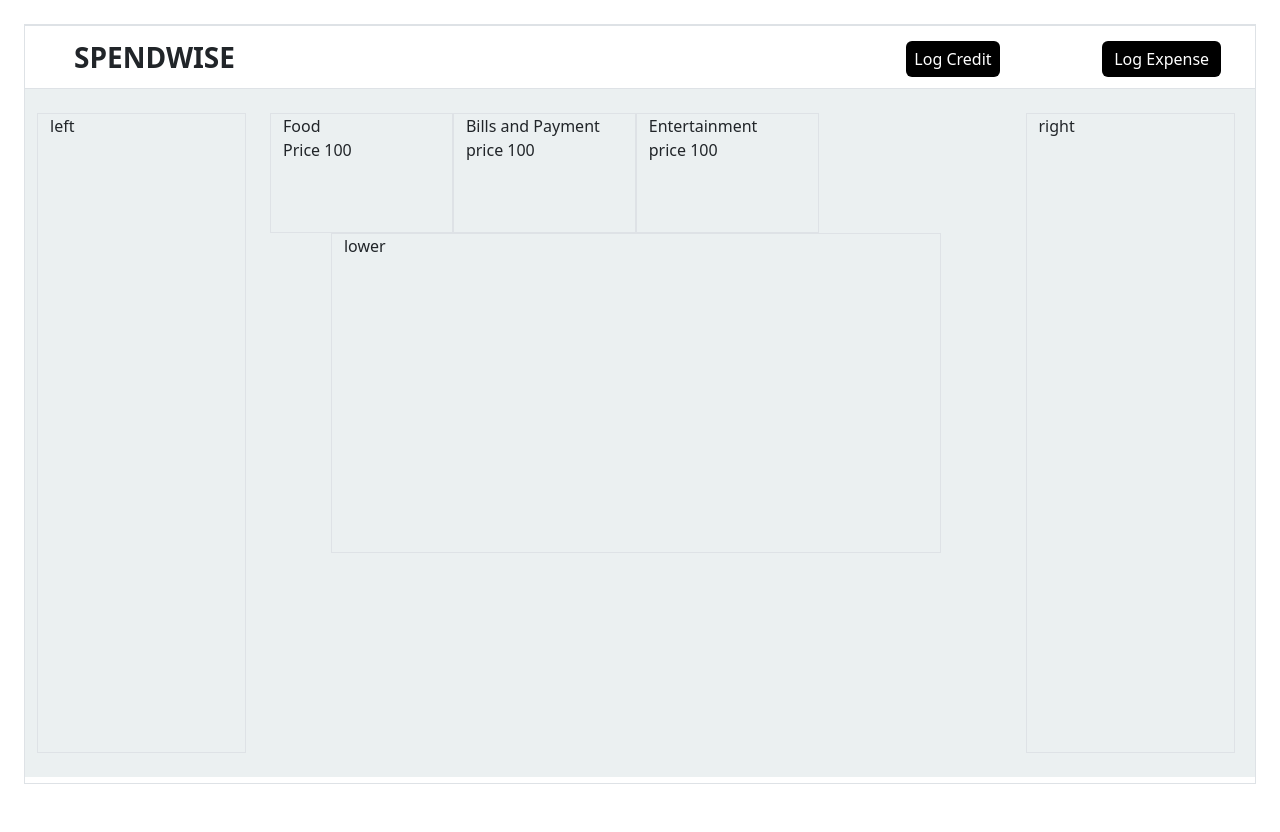
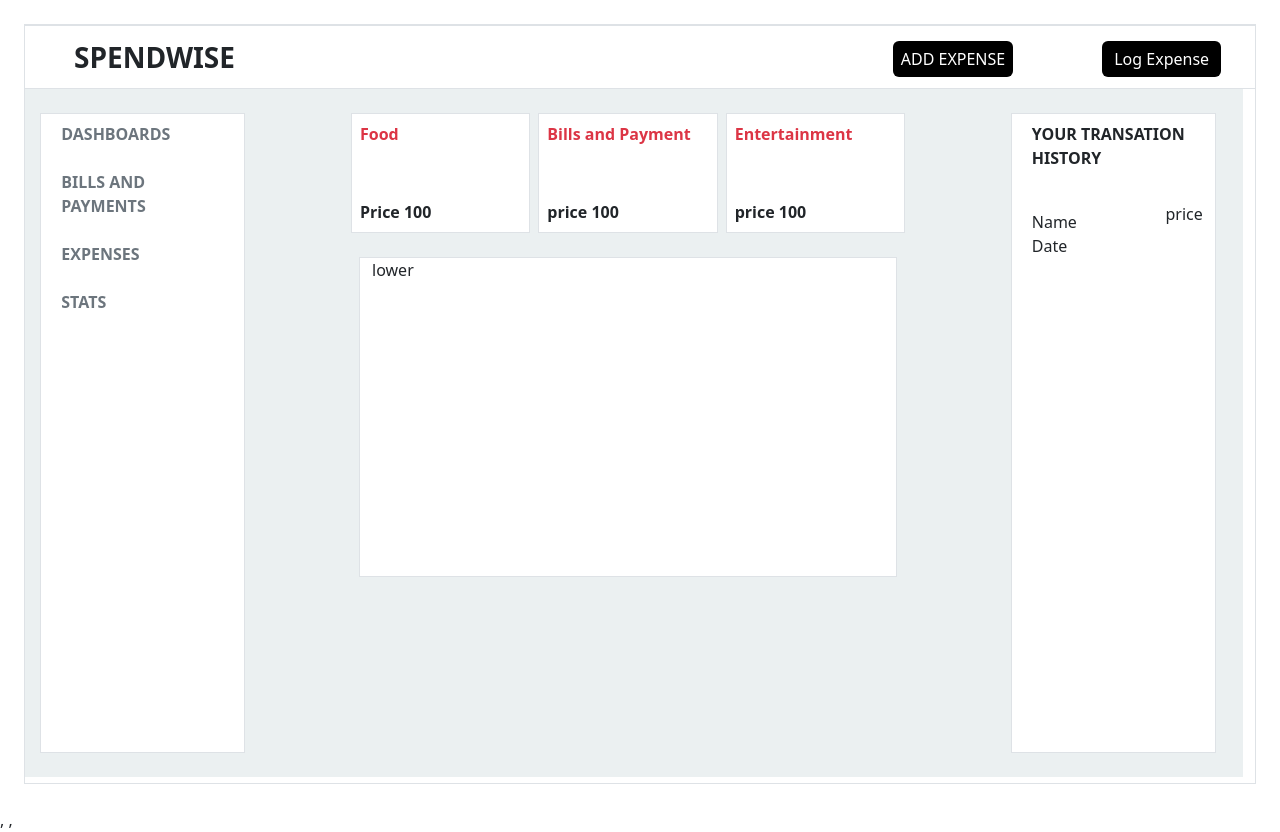
Before and after one commit to Merciful123/expense-tracker, a React (Create React App) app: page / in a window 1280 px wide. Before the commit the page ends 808 px from the top, so only its background shows below. Built offline with nearby package versions, Linux system fonts and the light colour scheme.

Commit message:
redux-toolkit setup done

```diff
--- a/package.json
+++ b/package.json
@@ -3,6 +3,7 @@
   "version": "0.1.0",
   "private": true,
   "dependencies": {
+    "@reduxjs/toolkit": "^2.1.0",
     "@testing-library/jest-dom": "^5.17.0",
     "@testing-library/react": "^13.4.0",
     "@testing-library/user-event": "^13.5.0",
@@ -10,7 +11,10 @@
     "react": "^18.2.0",
     "react-bootstrap": "^2.10.1",
     "react-dom": "^18.2.0",
+    "react-redux": "^9.1.0",
     "react-scripts": "5.0.1",
+    "redux-persist": "^6.0.0",
+    "uuid": "^9.0.1",
     "web-vitals": "^2.1.4"
   },
   "scripts": {
--- /dev/null
+++ b/src/components/AddExpense/index.jsx
@@ -0,0 +1,119 @@
+import React, { useState } from "react";
+import { useDispatch, useSelector } from "react-redux";
+import { addExpense, selectExpenses } from "../../redux/expenseSlice";
+import Form from "react-bootstrap/Form";
+import Button from "react-bootstrap/Button";
+import Modal from "react-bootstrap/Modal";
+import { v4 as uuidv4 } from "uuid";
+
+const AddExpense = () => {
+  const [show, setShow] = useState(false);
+  const [itemName, setItemName] = useState("");
+  const [price, setPrice] = useState("");
+  const [category, setCategory] = useState("");
+  const [date, setDate] = useState("");
+  const expenses = useSelector(selectExpenses);
+  const dispatch = useDispatch();
+
+  const handleClose = () => setShow(false);
+  const handleShow = () => setShow(true);
+
+  const handleCategoryChange = (e) => {
+    setCategory(e.target.value);
+  };
+
+  const handleDateChange = (e) => {
+    setDate(e.target.value);
+  };
+
+  const handleFormSubmit = (e) => {
+    e.preventDefault();
+
+    // Generate UUID for the expense
+    const expenseId = uuidv4();
+
+    // Construct the expense object
+    const expense = {
+      id: expenseId,
+      itemName: itemName,
+      price: price,
+      category: category,
+      date: date,
+    };
+
+    // Dispatch the addExpense action to add the expense to the store
+    dispatch(addExpense(expense));
+
+    // Save expenses to local storage
+    localStorage.setItem("expenses", JSON.stringify([...expenses, expense]));
+
+    // Reset form data
+    setItemName("");
+    setPrice("");
+    setCategory("");
+    setDate("");
+
+    console.log(expenses);
+    // Close the modal
+    handleClose();
+  };
+
+  return (
+    <>
+      <Button className="mt-1 px-2 bg-black border-0" onClick={handleShow}>
+        ADD EXPENSE
+      </Button>
+
+      <Modal show={show} onHide={handleClose}>
+        <Modal.Header closeButton>
+          <Modal.Title>Add Expense</Modal.Title>
+        </Modal.Header>
+        <Modal.Body>
+          <Form onSubmit={handleFormSubmit}>
+            <Form.Group className="mb-3">
+              <Form.Label>Item name</Form.Label>
+              <Form.Control
+                type="text"
+                placeholder="Enter item name"
+                value={itemName}
+                onChange={(e) => setItemName(e.target.value)}
+              />
+            </Form.Group>
+            <Form.Group className="mb-3">
+              <Form.Label>Category</Form.Label>
+              <Form.Select value={category} onChange={handleCategoryChange}>
+                <option value="">Select Category</option>
+                <option value="food and Drinks">Foods and Drinks</option>
+                <option value="Bills and Payment">Bills and payment</option>
+                <option value="Entertainment">Entertainment</option>
+              </Form.Select>
+            </Form.Group>
+            <Form.Group className="mb-3">
+              <Form.Label>Price</Form.Label>
+              <Form.Control
+                type="number"
+                placeholder="Enter price"
+                value={price}
+                onChange={(e) => setPrice(e.target.value)}
+              />
+            </Form.Group>
+            <Form.Group className="mb-3">
+              <Form.Label>Date</Form.Label>
+              <Form.Control
+                type="date"
+                value={date}
+                onChange={handleDateChange}
+              />
+            </Form.Group>
+
+            <Button variant="primary" type="submit">
+              Submit
+            </Button>
+          </Form>
+        </Modal.Body>
+      </Modal>
+    </>
+  );
+};
+
+export default AddExpense;
--- /dev/null
+++ b/src/components/LeftSideBar/index.jsx
@@ -0,0 +1,15 @@
+import React from 'react'
+
+
+const LeftSidebar = () => {
+  return (
+    <div className="d-flex flex-column gap-4  p-2  min-w-100">
+      <div className="fw-bolder text-secondary">DASHBOARDS</div>
+      <div className="fw-bolder  text-secondary">BILLS AND PAYMENTS</div>
+      <div className="fw-bolder text-secondary">EXPENSES</div>
+      <div className="fw-bolder text-secondary">STATS</div>
+    </div>
+  );
+}
+
+export default LeftSidebar;
--- a/src/components/MiddleSection/index.css
+++ b/src/components/MiddleSection/index.css
@@ -1,23 +1,22 @@
-.middle-container{
-    /* min-height: 90vh; */
-}
-
 .left-section, .middle-section, .right-section{
     min-height: 80vh;
 }
 
 .middle-section-child{
-    min-height: 15vh !important;
-    /* margin: 20px; */
+    min-height: 15vh;
 }
+
 .middle-section-child-lower{
     min-height: 40vh;
 }
+
 
 @media screen and (max-width: 576px) {
     .left-section,  .right-section{
         min-height: 20vh;
     }
-
+    .middle-section-child-lower{
+        min-height: 60vh;
+    }
 
 }
--- a/src/components/MiddleSection/index.jsx
+++ b/src/components/MiddleSection/index.jsx
@@ -1,30 +1,46 @@
 import React from "react";
 import "./index.css";
+import LeftSidebar from "../LeftSideBar";
 
 const Middle = () => {
   return (
-    <div className="middle-container row middle-bg">
-      <div className="left-section col-xs-12 col-lg-2 border m-4">left</div>
+    <div className="middle-container row middle-bg d-flex justify-content-center w-100">
+      <div className="left-section col-xs-12 col-lg-2 border bg-white m-4">
+        <LeftSidebar />
+      </div>
       <div className="middle-section col-xs-12 col-lg-7 ">
-        <div className="row  mt-4 ">
-          <div className="col-3 gap-1 middle-section-child border">
-            <div>Food </div>
-            <div>Price 100</div>
+        <div className="row  mt-4 mb-4 d-flex flex-wrap justify-content-center gap-2">
+          <div className="col-3 d-flex flex-column gap-4 middle-section-child border bg-white justify-content-between p-2">
+            <div className="text-danger fw-bolder">Food </div>
+            <div className="fw-bolder">Price 100</div>
           </div>
-          <div className="   col-3 middle-section-child border">
-            <div>Bills and Payment</div>
-            <div>price 100</div>
+          <div className="   col-3 d-flex flex-column gap-4 middle-section-child border bg-white flex-wrap justify-content-between p-2">
+            <div className="text-danger fw-bolder">Bills and Payment</div>
+            <div className="fw-bolder">price 100</div>
           </div>
-          <div className=" col-3 middle-section-child border">
-            <div>Entertainment</div>
-            <div>price 100</div>
+          <div className=" col-3 d-flex flex-column gap-4 justify-content-between middle-section-child border bg-white p-2 text-wrap">
+            <div className=" text-danger fw-bolder text-wrap">
+              Entertainment
+            </div>
+            <div className="fw-bolder">price 100</div>
           </div>
         </div>
-        <div className="row d-flex justify-content-center align-items-center">
-          <div className="col-10 border middle-section-child-lower">lower</div>
+        <div className="row d-flex justify-content-center align-items-center m-lg-4">
+          <div className="col-10 border middle-section-child-lower bg-white">
+            lower
+          </div>
         </div>
       </div>
-      <div className="right-section col-xs-12 col-lg-2 border m-4">right</div>
+      <div className="right-section col-xs-12 col-lg-2 border m-4 bg-white ">
+        <div className="fw-bold p-2">YOUR TRANSATION HISTORY</div>
+        <div className="d-flex justify-content-between mt-4">
+          <div className="p-2">
+            <div>Name</div>
+            <div className="fw-lighter">Date</div>
+          </div>
+          <div>price</div>
+        </div>
+      </div>
     </div>
   );
 };
--- a/src/components/Navbar/index.jsx
+++ b/src/components/Navbar/index.jsx
@@ -1,6 +1,7 @@
 import React from "react";
 import { Button, Col,  Row } from "react-bootstrap";
 import "./index.css"
+import AddExpense from "../AddExpense";
 const Navbar = () => {
   return (
     <div className="">
@@ -19,9 +20,10 @@ const Navbar = () => {
           md={2}
           className="d-flex justify-content-center align-items-center"
         >
-          <Button className="primary center mt-1 px-2 bg-black border-0">
+          {/* <Button className="primary center mt-1 px-2 bg-black border-0">
             Log Credit
-          </Button>
+          </Button> */}
+          <AddExpense/>
         </Col>
         <Col
           xs={3}
--- a/src/index.js
+++ b/src/index.js
@@ -4,12 +4,20 @@ import './index.css';
 import App from './App';
 import reportWebVitals from './reportWebVitals';
 import "bootstrap/dist/css/bootstrap.min.css";
+import { Provider } from 'react-redux';
+import { store, persistor } from "./redux/store";
+import { PersistGate } from 'redux-persist/integration/react';
 
 
 const root = ReactDOM.createRoot(document.getElementById('root'));
 root.render(
   <React.StrictMode>
-    <App />
+    <Provider store={store}>
+      <PersistGate loading={null} persistor={persistor}>
+        <App />
+      </PersistGate>
+    </Provider>
+    , ,
   </React.StrictMode>
 );
 
--- /dev/null
+++ b/src/redux/expenseSlice.jsx
@@ -0,0 +1,33 @@
+import { createSlice } from "@reduxjs/toolkit";
+
+const initialState = {
+  expenses: [],
+};
+
+export const expensesSlice = createSlice({
+  name: "expenses",
+  initialState,
+  reducers: {
+    addExpense: (state, action) => {
+      state.expenses.push(action.payload);
+    },
+    updateExpense: (state, action) => {
+      const { id, updatedExpense } = action.payload;
+      const index = state.expenses.findIndex((expense) => expense.id === id);
+      if (index !== -1) {
+        state.expenses[index] = updatedExpense;
+      }
+    },
+    deleteExpense: (state, action) => {
+      const id = action.payload;
+      state.expenses = state.expenses.filter((expense) => expense.id !== id);
+    },
+  },
+});
+
+export const { addExpense, updateExpense, deleteExpense } =
+  expensesSlice.actions;
+
+export const selectExpenses = (state) => state.expenses.expenses;
+
+export default expensesSlice.reducer;
--- /dev/null
+++ b/src/redux/store.jsx
@@ -0,0 +1,19 @@
+import { configureStore } from "@reduxjs/toolkit";
+import { persistStore, persistReducer } from "redux-persist";
+import storage from "redux-persist/lib/storage";
+import expensesReducer from "./expenseSlice";
+
+const persistConfig = {
+  key: "root",
+  storage,
+};
+
+const persistedReducer = persistReducer(persistConfig, expensesReducer);
+
+export const store = configureStore({
+  reducer: {
+    expenses: persistedReducer,
+  },
+});
+
+export const persistor = persistStore(store);
```
Also changed, not shown: src/components/left.jsx (deleted, +0 -9 lines), src/components/AddExpense/index.css (added), src/components/LeftSideBar/index.css (added), 1 other file (tests, documents, lock files or other folders).
